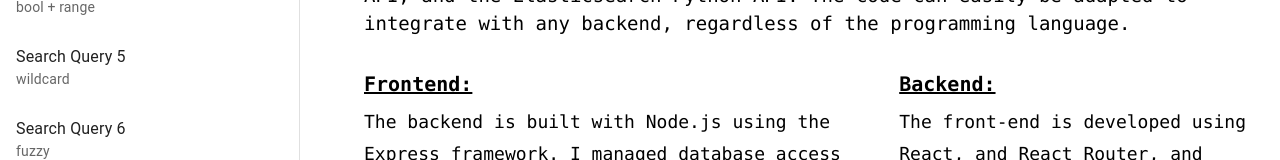
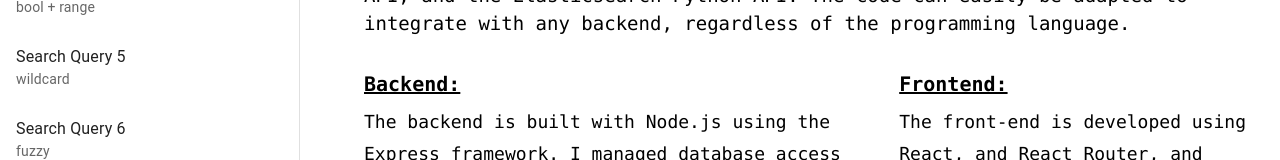
Before and after one commit to ChenBri/Elasticsearch-Frontend, a React (Create React App) app: page / in a window 1280 px wide. Shown: the part 500-660 px from the top of the page. Built offline with nearby package versions, Linux system fonts and the light colour scheme.

Commit message:
Updated subheaders

```diff
--- a/src/Components/AddEntry.jsx
+++ b/src/Components/AddEntry.jsx
@@ -46,7 +46,6 @@ function AddEntry() {
 
     async function handleSubmit() {
 
-        console.log("Button Pressed");
         let firstName = firstNameRef.current.value;
         let lastName = lastNameRef.current.value;
         let gender = genderRef.current.value;
@@ -68,11 +67,11 @@ function AddEntry() {
             "birthday": new Date(birthday),
             "job": job
         }
-        console.log(entry);
+
 
         await api.post("/add", entry)
             .then(function (response) {
-                console.log(response.data);
+
                 setStatus(response.data);
             })
             .catch(function (error) {
--- a/src/Components/HomePage.jsx
+++ b/src/Components/HomePage.jsx
@@ -31,7 +31,7 @@ function HomePage() {
 
                 <div className="flex flex-row justify-between leading-8">
                     <div className="w-[55%]">
-                        <SubHeader text="Frontend:" />
+                        <SubHeader text="Backend:" />
                         <p>
                             The backend is built with Node.js using the Express framework.
                             I managed database access through API keys stored as environment variables. The API supports three
@@ -57,7 +57,7 @@ function HomePage() {
                         </p>
                     </div>
                     <div className="w-[40%]">
-                        <SubHeader text="Backend:" />
+                        <SubHeader text="Frontend:" />
                         <p>
                             The front-end is developed using React, and React Router, and styled with Material UI and Tailwind CSS.
                             All API calls are made using Axios. The list of queries is generated dynamically, so to add new queries,
```
Also changed, not shown: src/App.jsx (+6 -6 lines).
